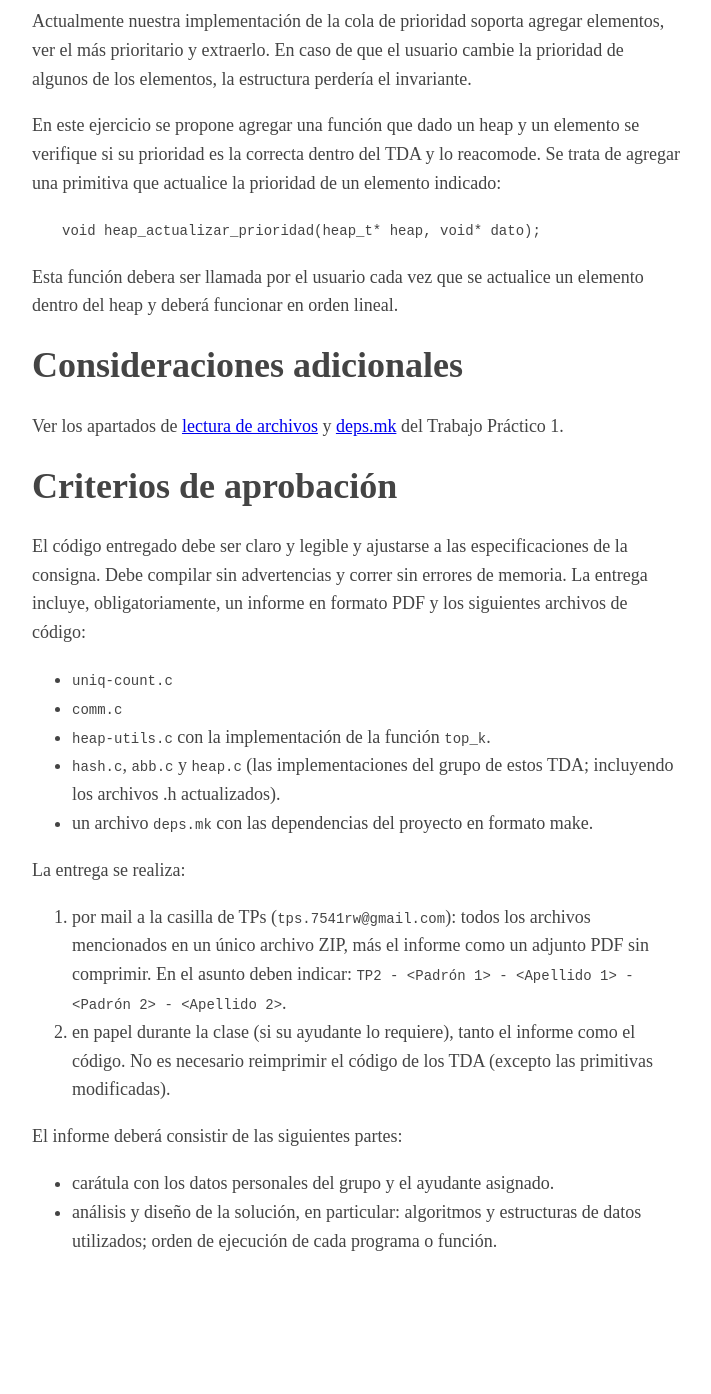
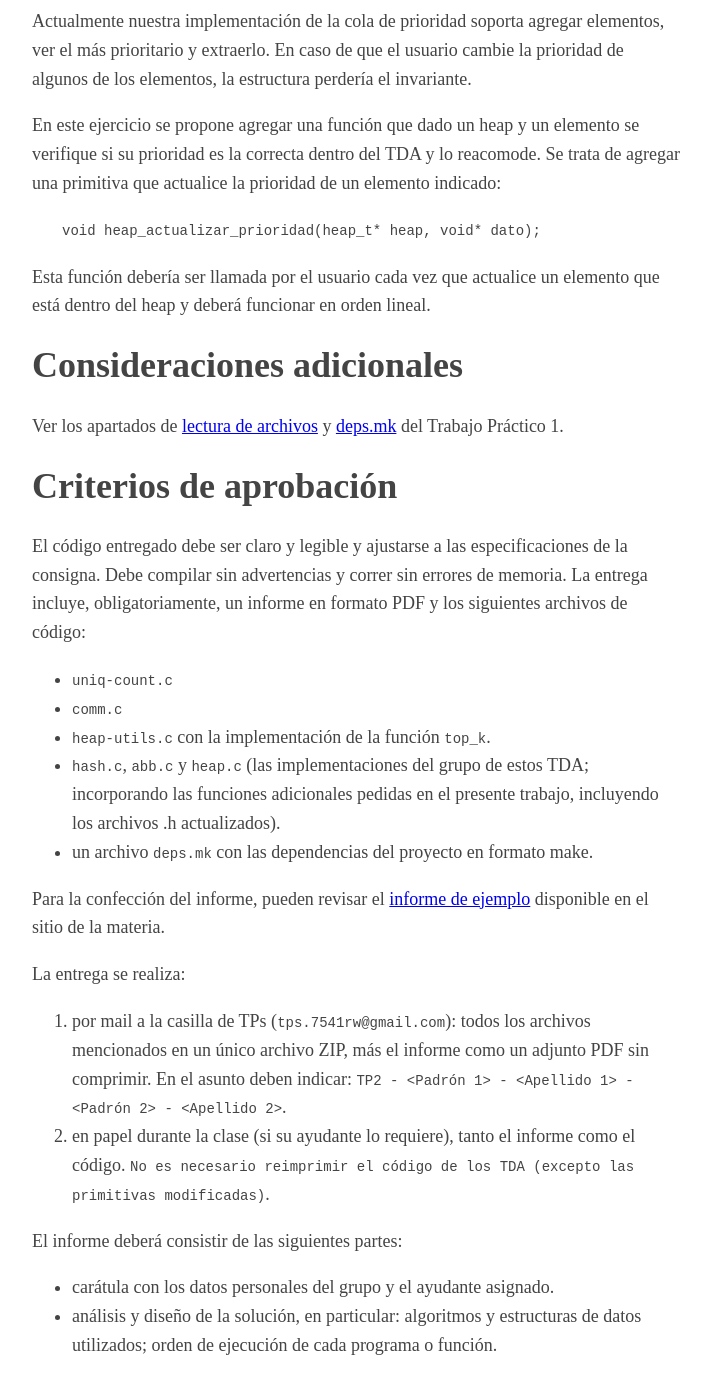
Before and after one commit to algoritmos-rw/algoritmos, a Jekyll site: the page built from enunciado.md, in a window 1280 px wide and 1400 px high, scrolled down 5305 px. Shown: the top 1394 px of the window, without its empty margins (283-994 px from the left). Built offline with Jekyll 4.4.1, drawn with Linux system fonts in a browser that asks for light colours; before the commit the page ends 6600 px from its top, so only the background shows below that; some of the changed text lies outside the part shown.

Commit message:
Update enunciado.md
Algunas correcciones y agregado link al informe de ejemplo.

```diff
--- a/enunciado.md
+++ b/enunciado.md
@@ -7,7 +7,7 @@ permalink: /:path/:basename/
 TP2: utilidades con hashes, ABBs y heaps
 ========================================
 
-Este trabajo práctico es **grupal** y consiste de seis ejercicios, para los cuales se deberán utilizar los TDAs programados durante la cursada. La fecha de entrega es el viernes 11 de noviembre.
+Este trabajo práctico es **grupal** y consiste de seis ejercicios, para los cuales se pueden utilizar los TDAs programados durante la cursada. La fecha de entrega es el viernes 11 de noviembre.
 
 ## Contenido
   1. [Ejercicios](#ejercicios)
@@ -188,7 +188,7 @@ En este ejercicio se propone agregar una función que dado un heap y un elemento
 
     void heap_actualizar_prioridad(heap_t* heap, void* dato);
 
-Esta función debera ser llamada por el usuario cada vez que se actualice un elemento dentro del heap y deberá funcionar en orden lineal.
+Esta función debería ser llamada por el usuario cada vez que actualice un elemento que está dentro del heap y deberá funcionar en orden lineal.
 
 
 # Consideraciones adicionales
@@ -203,13 +203,15 @@ El código entregado debe ser claro y legible y ajustarse a las especificaciones
   * `uniq-count.c`
   * `comm.c`
   * `heap-utils.c` con la implementación de la función `top_k`.
-  * `hash.c`, `abb.c` y `heap.c` (las implementaciones del grupo de estos TDA; incluyendo los archivos .h actualizados).
+  * `hash.c`, `abb.c` y `heap.c` (las implementaciones del grupo de estos TDA; incorporando las funciones adicionales pedidas en el presente trabajo, incluyendo los archivos .h actualizados).
   * un archivo `deps.mk` con las dependencias del proyecto en formato make.
+
+Para la confección del informe, pueden revisar el [informe de ejemplo](https://sites.google.com/site/fiuba7540rw/material/InformeEjemplo.tar.gz?attredirects=0) disponible en el sitio de la materia.
 
 La entrega se realiza:
 
   1. por mail a la casilla de TPs (`tps.7541rw@gmail.com`): todos los archivos mencionados en un único archivo ZIP, más el informe como un adjunto PDF sin comprimir. En el asunto deben indicar: `TP2 - <Padrón 1> - <Apellido 1> - <Padrón 2> - <Apellido 2>`.
-  2. en papel durante la clase (si su ayudante lo requiere), tanto el informe como el código. No es necesario reimprimir el código de los TDA (excepto las primitivas modificadas).
+  2. en papel durante la clase (si su ayudante lo requiere), tanto el informe como el código. `No es necesario reimprimir el código de los TDA (excepto las primitivas modificadas)`.
 
 El informe deberá consistir de las siguientes partes:
 
```
Also changed, not shown: other parts of enunciado.md (+4 -4 lines).
